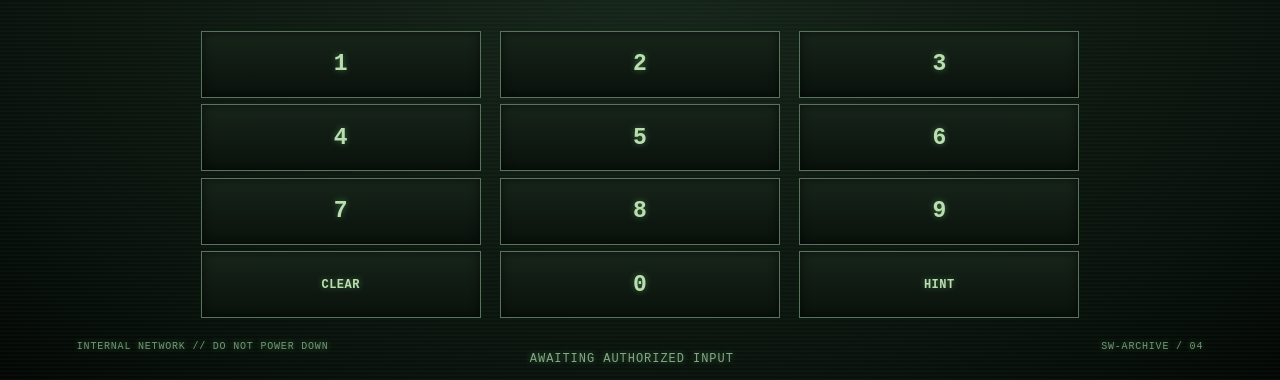
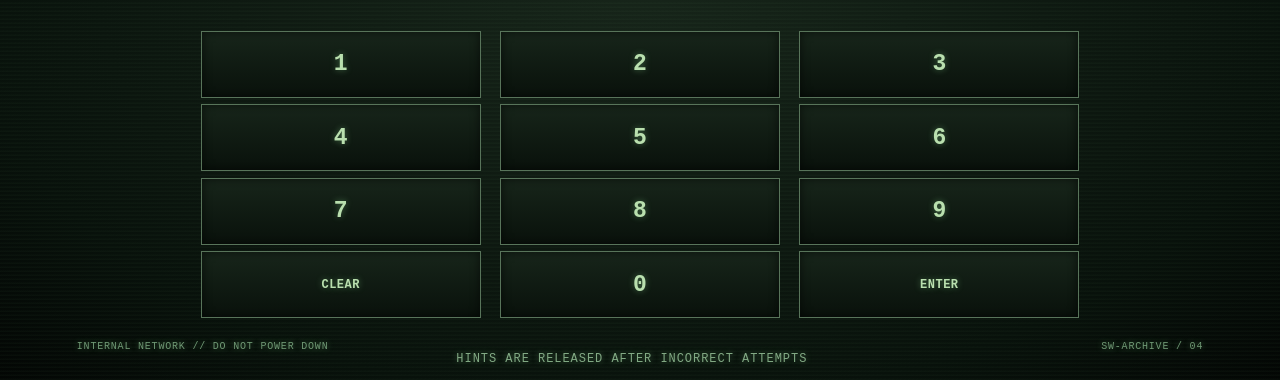
Before and after one commit to kimarisworld-ops/ravenscar-terminal, a plain HTML site: page index.html in a window 1280 px wide. Shown: the part 420-800 px from the top of the page. Drawn offline with Linux system fonts and the light colour scheme.

Commit message:
Update index.html

```diff
--- a/index.html
+++ b/index.html
@@ -40,9 +40,9 @@ color:#b9dfae;font-size:clamp(12px,2.6vw,23px);font-weight:bold;box-shadow:inset
     <div class="key">1</div><div class="key">2</div><div class="key">3</div>
     <div class="key">4</div><div class="key">5</div><div class="key">6</div>
     <div class="key">7</div><div class="key">8</div><div class="key">9</div>
-    <div class="key small">CLEAR</div><div class="key">0</div><div class="key small">HINT</div>
+    <div class="key small">CLEAR</div><div class="key">0</div><div class="key small">ENTER</div>
   </div>
-  <div class="status">AWAITING AUTHORIZED INPUT <span class="blink">_</span></div>
+  <div class="status">HINTS ARE RELEASED AFTER INCORRECT ATTEMPTS <span class="blink">_</span></div>
   <div class="footer"><span>INTERNAL NETWORK // DO NOT POWER DOWN</span><span>SW-ARCHIVE / 04</span></div>
 </main>
 </body>
```
